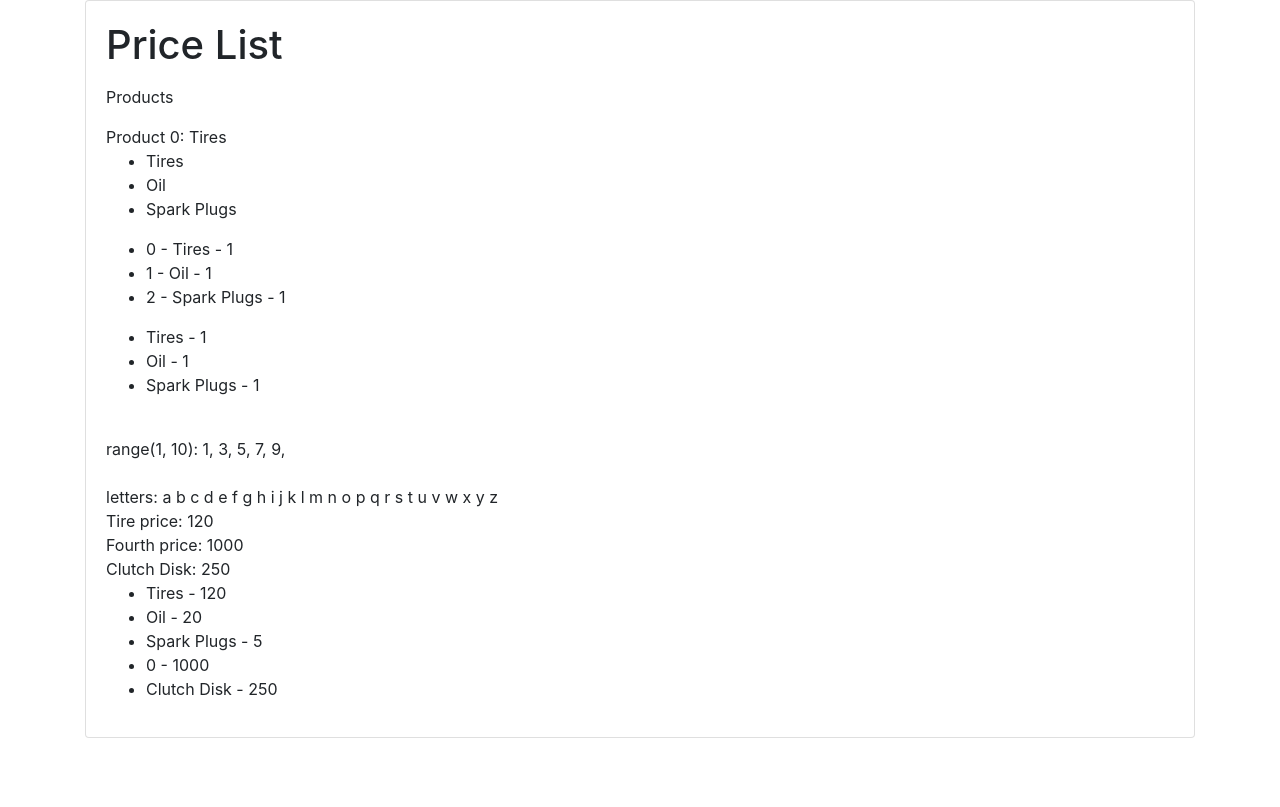
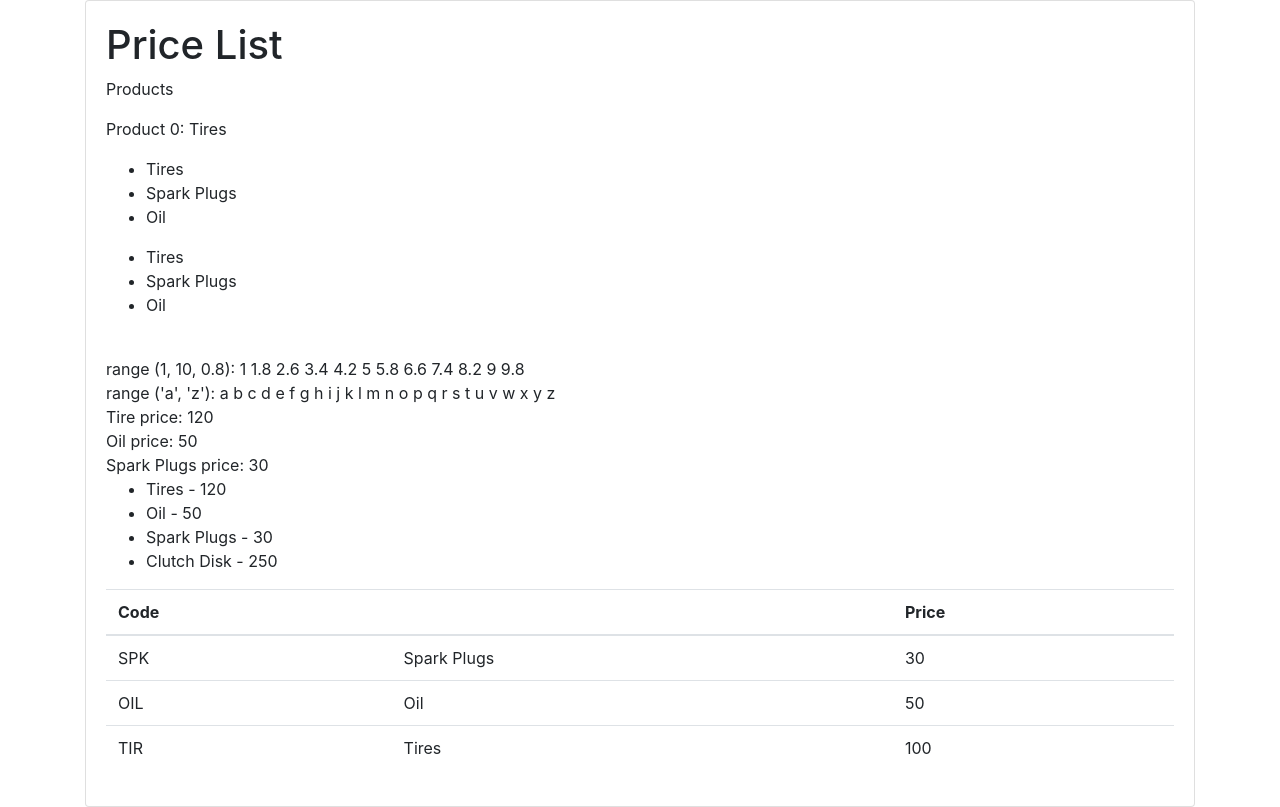
Before and after one commit to toledobrendo/dragon-php, a PHP site: page /bobs-auto-parts/price-list.php in a window 1280 px wide. Before the commit the page ends 738 px from the top, so only its background shows below. Run offline with PHP 8.4, Linux system fonts and the light colour scheme.

Commit message:
activity

```diff
--- a/bobs-auto-parts/price-list.php
+++ b/bobs-auto-parts/price-list.php
@@ -24,67 +24,112 @@
             <div class="card-body">
 				<h1>Price List</h1>
 					<?php
-            echo '</p>Products</p>';
+						echo '<p>Products</p>';
 
 						$products = array('Tires', 'Oil', 'Spark Plugs');
 
-            echo '</p>Product 0: '.$products[0];
+						echo '<p>Product 0: '.$products[0].'</p>';
 
+						// sorting
+						sort($products);  // ascending
+						rsort($products); // descending
+
+						// for loop
 						echo '<ul>';
-            for ($ctr = 0; $ctr < count($products); $ctr++) {
+						for($ctr = 0; $ctr < count($products); $ctr++) {
 							echo '<li>'.$products[$ctr].'</li>';
 						}
 						echo '</ul>';
 
+						// for each
 						echo '<ul>';
-            $ctr = 0;
-            foreach ($products as &$product) {
-              $product = $product.' - 1';
-              echo '<li>'.$ctr.' - '.$product.'</li>';
-              $ctr++;
+						foreach($products as $product) {
+							echo '<li>'.$product.'</li>';
 						}
 						echo '</ul>';
 
-            echo '<ul>';
-            for ($ctr = 0; $ctr < count($products); $ctr++) {
-              echo '<li>'.$products[$ctr].'</li>';
+						// range(start, max, step)
+						$numbers = range(1, 10, 0.8);
+						echo '<br/>range (1, 10, 0.8):';
+						foreach($numbers as $number) {
+							echo ' '.$number;
 						}
-            echo '</ul>';
-
-            $numbers = range(1, 10, 2);
-            echo '<br/>range(1, 10): ';
-            foreach ($numbers as $number) {
-              echo $number.', ';
-            }
-            echo '<br/>';
 
 						$letters = range('a', 'z');
-            echo '<br/>letters: ';
-            foreach ($letters as $letter) {
-              echo $letter.' ';
+						echo '<br/>range (\'a\', \'z\'):';
+						foreach($letters as $letter) {
+							echo ' '.$letter;
 						}
-            echo '<br/>';
 
-            $prices = array('Tires' => 100, 'Oil' => 20, 'Spark Plugs' => 5, 1000);
+						// -----------------------------------
 
-            $prices['Tires'] = 120;
-            echo 'Tire price: '.$prices['Tires'];
+						// prices
+						$prices = array('Tires' => 100, 'Oil' => 50, 'Spark Plugs' => 30,);
 
-            echo '<br/>Fourth price: '.$prices[0];
+						// sort by key
+						ksort($prices);  // ascending
+						krsort($prices); // descending
+						// sort by value
+						asort($prices);  // ascending
+						arsort($prices); // descending
 
-            $prices['Clutch Disk'] = 250;
+						$prices['Tires'] = 120;	// assign new value
+						echo '<br/>Tire price: '.$prices['Tires'];
+						echo '<br/>Oil price: '.$prices['Oil'];
+						echo '<br/>Spark Plugs price: '.$prices['Spark Plugs'];
 
-            echo '<br/>Clutch Disk: '.$prices['Clutch Disk'];
+						$prices['Clutch Disk'] = 250; // add an element: arrays in php dont have limits unlike conventional arrays
 
 						echo '<ul>';
-            foreach($prices as $itemDesc => $price) {
+						foreach($prices as $itemDesc => $price) { // foreach the key-value array
 							echo '<li>'.$itemDesc.' - '.$price.'</li>';
 						}
 						echo '</ul>';
 
+						// empty array
 						$empty = array();
+
+						// -----------------------------------
+
+						$items = array(
+							array('Code' => 'TIR', 'Description' => 'Tires', 'Price' => 100),
+							array('Code' => 'OIL', 'Description' => 'Oil', 'Price' => 50),
+							array('Code' => 'SPK', 'Description' => 'Spark Plugs', 'Price' => 30)
+						);
+
+						// custom sorting function (ascending)
+						function compareItems($first, $second) {
+							if($first['Price'] == $second['Price']) {
+								return 0;
+							} else if($first['Price'] > $second['Price']) {
+								return 1;
+							} else {
+								return -1;
+							}
+						}
+
+						// method called to utilize custom sorting functions
+						usort($items, 'compareItems');
+
+						echo '<table class="table table-condensed">
+								<thead>
+									<tr>
+										<th>Code</th>
+										<th><Description</th>
+										<th>Price</th>
+									</tr>
+
+								</thead>';
+
+						foreach($items as $item) {
+							echo '<tr>';
+							foreach($item as $field => $value) {
+								echo '<td>'.$value.'</td>';
+							}
+							echo '</tr>';
+						}
+						echo '</table>';
 					 ?>
-
             </div>
         </div>
     </div>
```
Also changed, not shown: bobs-auto-parts/order-form.php (+29 -24 lines). Lines whose indentation alone changed are shown as unchanged.
